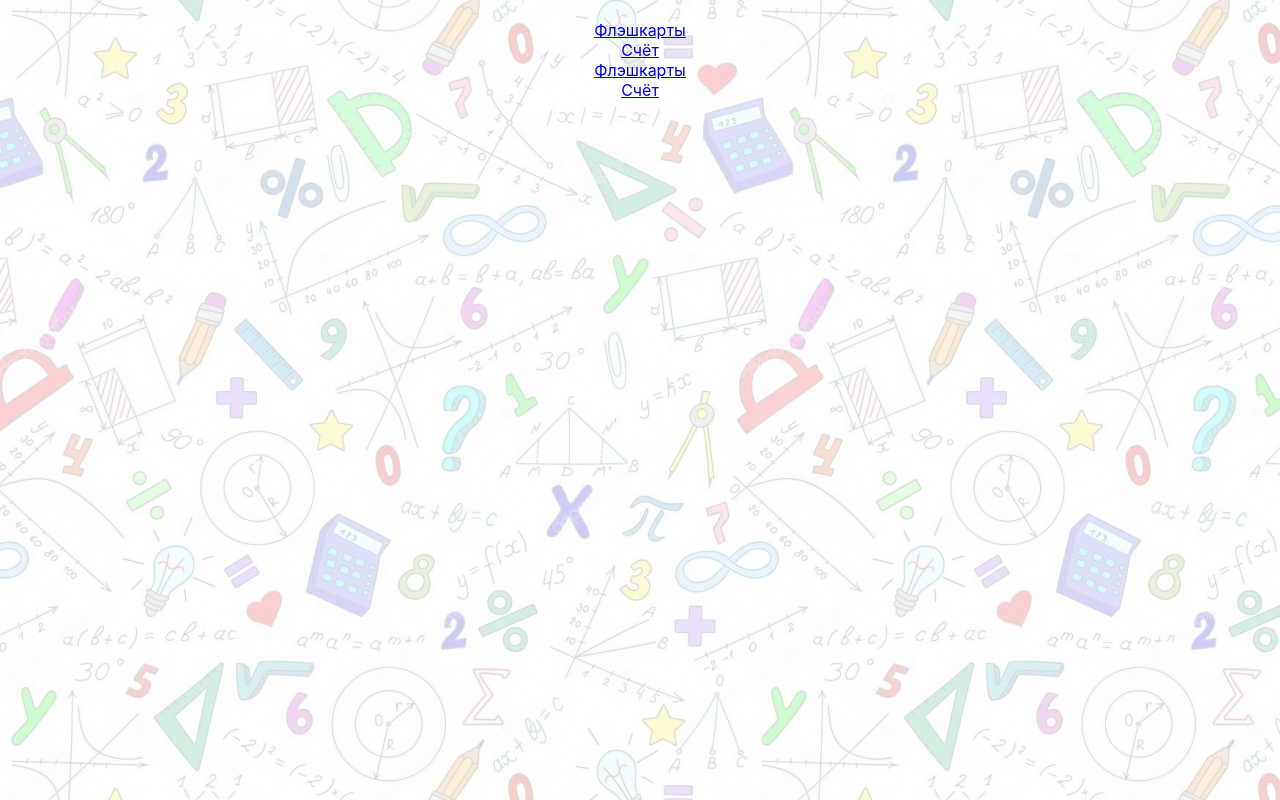
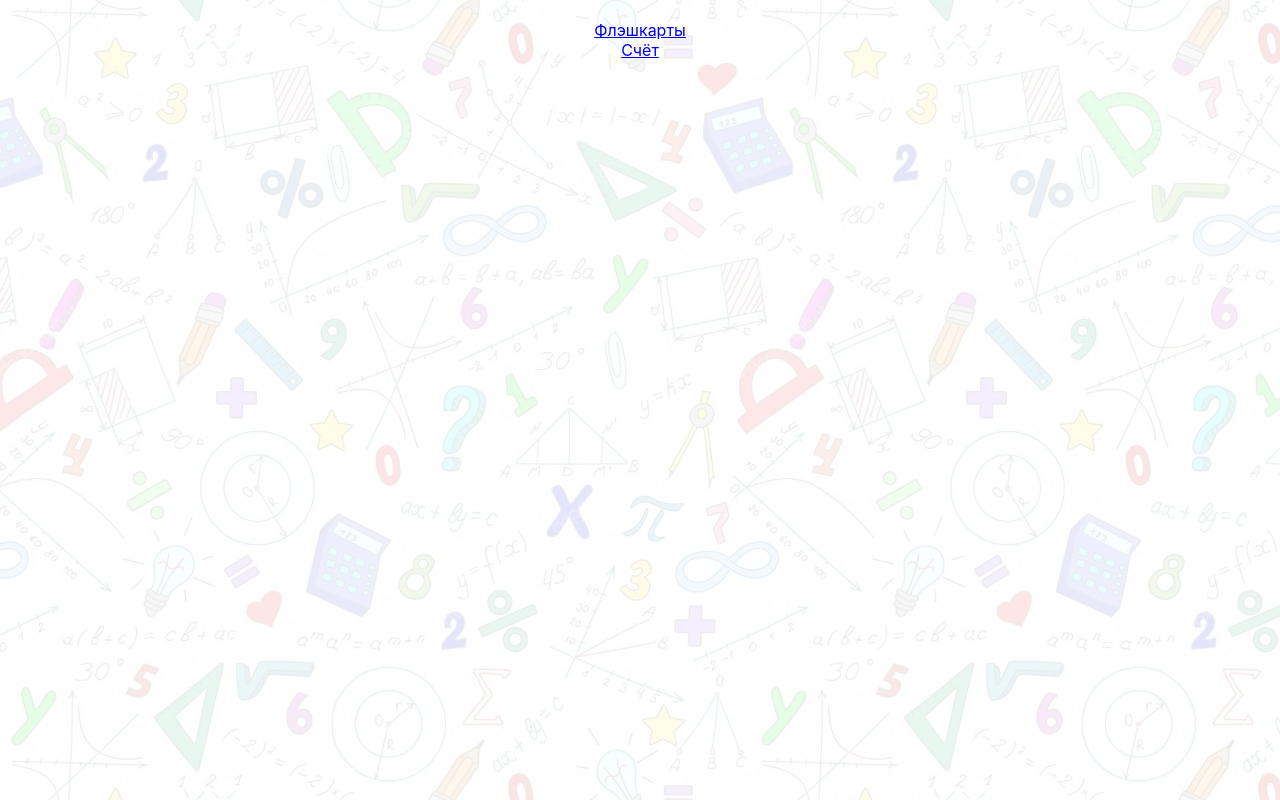
Before and after one commit to AliaksandrLiubanets/arifmetik, a React (Create React App) app: page /main in a window 1280 px wide. Built offline with nearby package versions, Linux system fonts and the light colour scheme.

Commit message:
Feature: Add routes for cards and count

```diff
--- a/src/App.tsx
+++ b/src/App.tsx
@@ -1,12 +1,12 @@
 import React from 'react'
 import './App.css'
-import {Main} from './components/Main/Main'
 import {AllRoutes} from './components/Routes/AllRoutes'
 
 function App() {
     return (
         <div className="App">
-            <Main />
+            <div className={'bg'}></div>
+            {/*<Main />*/}
             <AllRoutes />
         </div>
     )
--- a/src/components/Count/Count.tsx
+++ b/src/components/Count/Count.tsx
@@ -6,6 +6,8 @@ import {AppRootStateType} from '../../store/store'
 import {startGame} from '../../store/countGameReducer'
 import {ButtonBack} from '../ButtonBack/ButtonBack'
 import {AnswerInput} from './AnswerInput'
+import {PATH} from '../../enums/paths'
+import {NavLink} from 'react-router-dom'
 
 type PropsActionsAnswer = {
     rocketSound: () => void
@@ -41,5 +43,6 @@ export const Count: FC<PropsActionsAnswer> = ({rocketSound}) => {
                      focusOnElement={focusOnElement}
         />
         }
+        <NavLink to={PATH.MAIN}>На главную</NavLink>
     </>
 }
--- a/src/components/FlashCards/FlashCards.tsx
+++ b/src/components/FlashCards/FlashCards.tsx
@@ -54,6 +54,8 @@ import {AppRootStateType} from '../../store/store'
 import s from './FlashCards.module.css'
 import {ButtonNext} from '../ButtonNext/ButtonNext'
 import {ButtonBack} from '../ButtonBack/ButtonBack'
+import {PATH} from '../../enums/paths'
+import {NavLink} from 'react-router-dom'
 
 export const FlashCards = () => {
 
@@ -229,5 +231,6 @@ export const FlashCards = () => {
         </div>
         <ButtonNext isOnFocus={true} callback={nextFlashCard} />
         <ButtonBack callback={handleBackToSettings}/>
+        <NavLink to={PATH.MAIN}>На главную</NavLink>
     </>
 }
--- a/src/components/Main/Main.tsx
+++ b/src/components/Main/Main.tsx
@@ -5,7 +5,6 @@ import {PATH} from '../../enums/paths'
 export const Main = () => {
 
     return <>
-        <div className={'bg'}></div>
         {/*<div><NavLink to={PATH.MAIN}>На главную</NavLink></div>*/}
         <div><NavLink to={PATH.FLASH}>Флэшкарты</NavLink></div>
         <div><NavLink to={PATH.COUNT}>Счёт</NavLink></div>
--- a/src/components/SettingsCount/SettingsCount.tsx
+++ b/src/components/SettingsCount/SettingsCount.tsx
@@ -10,6 +10,8 @@ import {
     switchSound
 } from '../../store/countGameReducer'
 import {switchPreStart} from '../../store/appReducer'
+import {PATH} from '../../enums/paths'
+import {NavLink} from 'react-router-dom'
 
 type Props = {
     rocketSound: () => void
@@ -108,7 +110,7 @@ export const SettingsCount: FC<Props> = memo(({rocketSound}) => {
             <button onClick={startRocket}>
                 Старт
             </button>
+            <NavLink to={PATH.MAIN}>На главную</NavLink>
         </div>
-
     }
 )
--- a/src/components/SettingsFlashCards/SettingsCards/SettingsCards.tsx
+++ b/src/components/SettingsFlashCards/SettingsCards/SettingsCards.tsx
@@ -4,6 +4,8 @@ import {useDispatch, useSelector} from 'react-redux'
 import {AppRootStateType} from '../../../store/store'
 import {setCard, setFlashCardsComp, startGame} from '../../../store/flashCardsGameReducer'
 import {switchPreStart} from '../../../store/appReducer'
+import {PATH} from '../../../enums/paths'
+import {NavLink} from 'react-router-dom'
 
 type Props = {
     rocketSound: () => void
@@ -11,43 +13,17 @@ type Props = {
 
 export const SettingsCards: FC<Props> = memo(({rocketSound}) => {
 
-        // const [isDisabledCheckboxSound, setIsDisabledCheckboxSound] = useState<boolean>(false)
-
         const dispatch = useDispatch()
         const {cardsComposition} = useSelector((state: AppRootStateType) => state.cards)
 
-        // const setTimeoutValue = useCallback((speed: number) => dispatch(setSpeed({speed})), [dispatch])
-        // const setSound = useCallback((isSoundOn: boolean) => dispatch(switchSound({isSoundOn})), [dispatch])
         const setIsRocket = useCallback((isPreStart: boolean) => dispatch(switchPreStart({isPreStart})), [dispatch])
-
-        // const disabledCheckboxCondition: boolean = (numberComposition < 11 && speed < 1)
-        //     || (numberComposition > 10 && numberComposition < 21 && speed < 1.2)
-        //     || numberComposition > 20
-
-        // useEffect(() => {
-        //     if (disabledCheckboxCondition) {
-        //         setSound(false)
-        //         setIsDisabledCheckboxSound(true)
-        //     } else {
-        //         setSound(true)
-        //         setIsDisabledCheckboxSound(false)
-        //     }
-        // }, [speed, setSound, disabledCheckboxCondition])
 
         const handleFocus = (e: FocusEvent<HTMLInputElement>) => e.target.select()
 
         const onChangeCardsComp = useCallback((e: ChangeEvent<HTMLInputElement>) => {
             dispatch(setFlashCardsComp({cardsComposition: e.currentTarget.valueAsNumber}))
         }, [dispatch])
-        // const onChangeTimeOutValue = (e: ChangeEvent<HTMLInputElement>) => {
-        //     setTimeoutValue(e.currentTarget.valueAsNumber)
-        // }
-        // const onChangeActionsCount = useCallback((e: ChangeEvent<HTMLInputElement>) => {
-        //     dispatch(setActionsCount({actionsCount: e.currentTarget.valueAsNumber}))
-        // }, [dispatch])
-        // const onChangeSound = (e: ChangeEvent<HTMLInputElement>) => {
-        //     setSound(e.currentTarget.checked)
-        // }
+
         const setRandomCard = () => dispatch(setCard())
         const start = () => dispatch(startGame({isStarted: true}))
 
@@ -69,37 +45,10 @@ export const SettingsCards: FC<Props> = memo(({rocketSound}) => {
                     onFocus={handleFocus}
                 />
             </div>
-            {/*<div className={s.settings_block}>*/}
-            {/*    <div>Скорость:</div>*/}
-            {/*    <input*/}
-            {/*        value={speed}*/}
-            {/*        type="number"*/}
-            {/*        onChange={onChangeTimeOutValue}*/}
-            {/*        onFocus={handleFocus}*/}
-            {/*    />*/}
-            {/*</div>*/}
-            {/*<div className={s.settings_block}>*/}
-            {/*    <div>Количество действий:</div>*/}
-            {/*    <input*/}
-            {/*        value={actionsCount}*/}
-            {/*        type="number"*/}
-            {/*        onChange={onChangeActionsCount}*/}
-            {/*        onFocus={handleFocus}*/}
-            {/*    />*/}
-            {/*</div>*/}
-            {/*<div className={s.settings_block}>*/}
-            {/*    <label>*/}
-            {/*        <input*/}
-            {/*            checked={isSoundOn}*/}
-            {/*            type="checkbox"*/}
-            {/*            onChange={onChangeSound}*/}
-            {/*            disabled={isDisabledCheckboxSound}*/}
-            {/*        />со звуком*/}
-            {/*    </label>*/}
-            {/*</div>*/}
             <button onClick={startRocket}>
                 Старт
             </button>
+            <NavLink to={PATH.MAIN}>На главную</NavLink>
         </div>
 
     }
```
